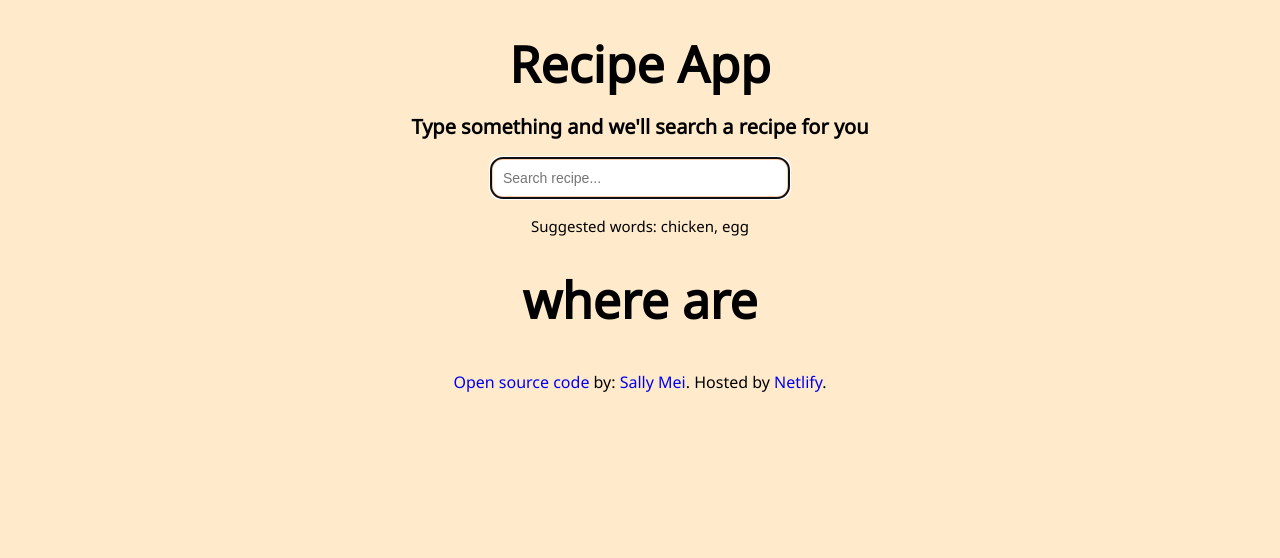
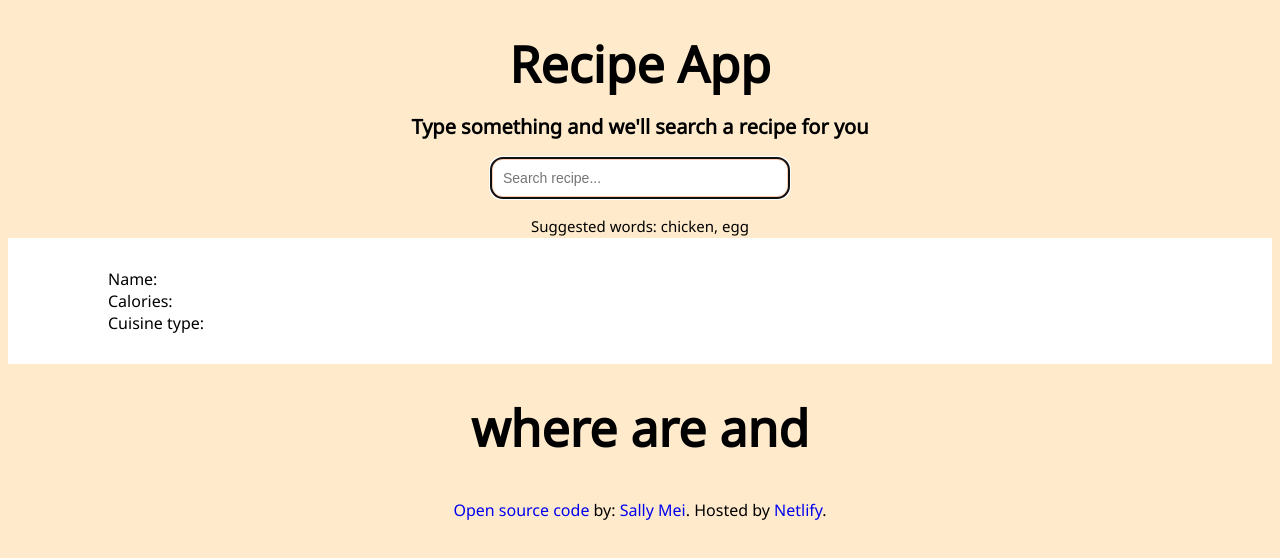
Before and after one commit to SMei201900/Recipe_App, a React (Create React App) app: page / in a window 1280 px wide. Shown: the top 558 px of the page. Built offline with nearby package versions, Linux system fonts and the light colour scheme.

Commit message:
New Method somewhat works
- New/Alternative method still under edits however confirmed, we can send data to a new component and display them
- ALSO added some styling

```diff
--- a/src/Food.css
+++ b/src/Food.css
@@ -18,3 +18,8 @@ input {
 	text-align: center;
 	margin: 2px;
 }
+
+.card {
+	background: white;
+	padding: 30px 100px;
+}
--- a/src/Food.js
+++ b/src/Food.js
@@ -5,27 +5,15 @@ import RecipeInfo from "./RecipeInfo";
 
 export default function Food() {
 	let [word, setWord] = useState("");
-	let [recipeData, setRecipeData] = useState();
-
-	//let [recipeData, setRecipeData] = useState({});
+	let [recipeData, setRecipeData] = useState({});
 
 	function handleResponse(response) {
 		console.log(response.data);
-		setRecipeData(response.data.hits);
-
-		/* This works:
-			setRecipeData({
+		setRecipeData({
 			name: response.data.hits[0].recipe.label,
 			calories: response.data.hits[0].recipe.calories,
 			cuisineType: response.data.hits[0].recipe.cuisineType,
-		})
-
-		Within RETURN AND UNDER HINTS:
-			<div>Name: {recipeData.name}</div>
-			<div>Calories: {recipeData.calories}</div>
-			<div>Cuisine type: {recipeData.cuisineType}</div>
-
-		*/
+		});
 	}
 
 	function search(event) {
@@ -53,7 +41,12 @@ export default function Food() {
 				</form>
 			</div>
 			<div className="hint">Suggested words: chicken, egg</div>
-			<RecipeInfo results={recipeData} />
+			<section className="card">
+				<div>Name: {recipeData.name}</div>
+				<div>Calories: {recipeData.calories}</div>
+				<div>Cuisine type: {recipeData.cuisineType}</div>
+			</section>
+			<RecipeInfo data={recipeData} />
 		</div>
 	);
 }
--- a/src/RecipeInfo.js
+++ b/src/RecipeInfo.js
@@ -25,8 +25,7 @@ SO
 
 	return (
 		<div className="RecipeInfo">
-			<h1> where are </h1>
-			<div>{props.results}</div>
+			<h1> where are and {props.data.name} </h1>{" "}
 		</div>
 	);
 }
```
